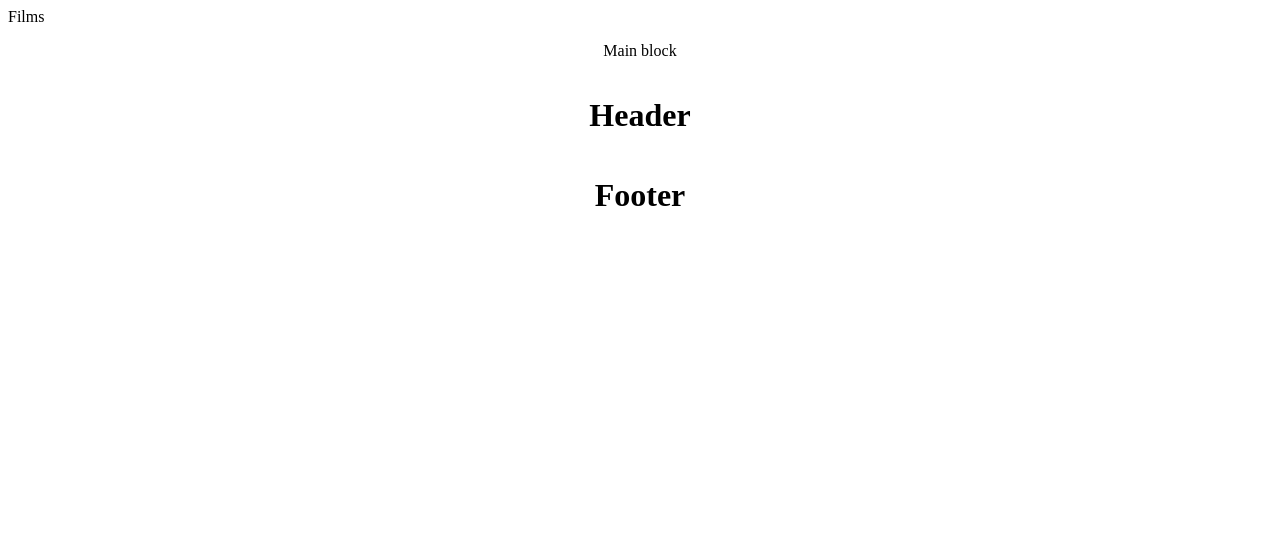
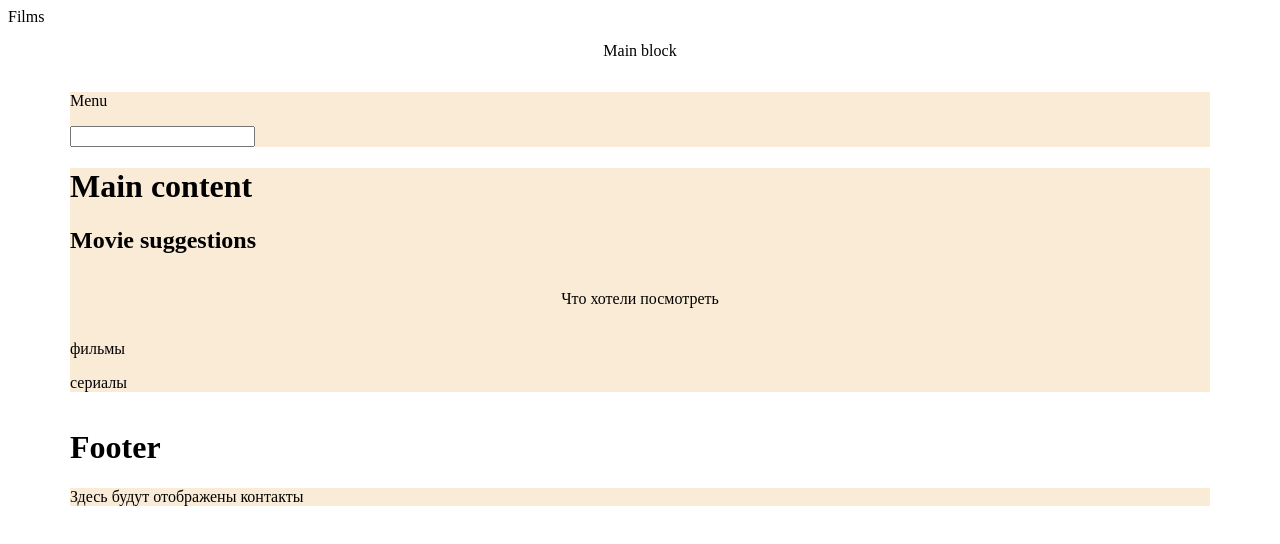
Before and after one commit to srebrorogiy/sirenn, a Vue app: page / in a window 1280 px wide. Shown: the top 544 px of the page. Built offline with nearby package versions, Linux system fonts and the light colour scheme.

Commit message:
created components, initial stage of adding styles

```diff
--- /dev/null
+++ b/src/components/CategoryMovies.vue
@@ -0,0 +1,22 @@
+<template>
+  <div class="categoty-movies">
+    <div class="container-category-mov">
+        <p>фильмы</p>
+    </div>
+  </div>
+</template>
+
+<script lang="ts">
+import Vue from 'vue';
+import Component from 'vue-class-component';
+
+@Component ({
+
+})
+
+export default class Movies extends Vue {
+    name = 'categoryMovies';
+
+
+}
+</script>
--- /dev/null
+++ b/src/components/CategorySerials.vue
@@ -0,0 +1,22 @@
+<template>
+  <div class="categoty-serials">
+    <div class="container-category-seri">
+      <p>сериалы</p>
+    </div>
+  </div>
+</template>
+
+<script lang="ts">
+import Vue from 'vue';
+import Component from 'vue-class-component';
+
+@Component ({
+
+})
+
+export default class Serials extends Vue {
+    name = 'categorySerials';
+
+
+}
+</script>
--- /dev/null
+++ b/src/components/Contacts.vue
@@ -0,0 +1,22 @@
+<template>
+  <div class="contacts-item">
+    <div class="container">
+        <p>{{ contact }}</p>
+    </div>
+  </div>
+</template>
+
+<script lang="ts">
+import Vue from 'vue';
+import Component from 'vue-class-component';
+
+@Component ({
+
+})
+
+export default class ContactsBlock extends Vue {
+    name = 'contactsItem';
+
+    contact = 'Здесь будут отображены контакты';
+}
+</script>
--- a/src/components/FooterBlock.vue
+++ b/src/components/FooterBlock.vue
@@ -1,16 +1,18 @@
 <template>
   <div class="footer-block">
     <h1>Footer</h1>
+    <Contacts />
   </div>
 </template>
 
 <script lang="ts">
 import Vue from 'vue';
 import Component from 'vue-class-component';
+import Contacts from './Contacts.vue';
 
 @Component ({
     components: {
-
+      Contacts
     }
 })
 
--- a/src/components/HeaderBlock.vue
+++ b/src/components/HeaderBlock.vue
@@ -1,12 +1,39 @@
 <template>
-<h1>Header</h1>
+  <div class="header-block">
+    <div class="container">
+        <Menu />
+        <Search />
+    </div>
+  </div>
 </template>
 
 <script lang="ts">
 import Vue from 'vue';
+import Component from 'vue-class-component';
+import Search from './Search.vue';
+import Menu from './Menu.vue';
 
-export default class Header extends Vue {
+
+@Component ({
+  components: {
+    Search,
+    Menu,
+  }
+})
+
+export default class HeaderBlock extends Vue {
     name = 'headerBlock'
 }
 
 </script>
+
+<style lang="scss">
+header-block {
+  .container {
+    display: flex;
+    align-items: center;
+    flex-direction: row;
+    justify-content: space-between;
+}
+}
+</style>
--- a/src/components/MainBlock.vue
+++ b/src/components/MainBlock.vue
@@ -1,9 +1,41 @@
 <template>
-  <div class="block-content"></div>
+  <div class="block-content">
+    <div class="container">
+      <h1>Main content</h1>
+      <Suggestions />
+      <Wishlist />
+      <CategoryMovies />
+      <CategorySerials />
+    </div>
+  </div>
 </template>
 
 <script lang="ts">
 import Vue from 'vue';
+import Component from 'vue-class-component';
+import Suggestions from './Suggestions.vue';
+import Wishlist from './Wishlist.vue';
+import CategoryMovies from './CategoryMovies.vue';
+import CategorySerials from './CategorySerials.vue';
 
-export default class
+@Component ({
+  components: {
+    Suggestions,
+    Wishlist,
+    CategoryMovies,
+    CategorySerials
+  }
+})
+
+export default class MainBlock extends Vue {
+  name = 'blockContent'
+}
 </script>
+
+<style lang="scss">
+.container {
+  background-color: antiquewhite;
+  width: 1140px;
+}
+
+</style>
--- a/src/components/MainWrapper.vue
+++ b/src/components/MainWrapper.vue
@@ -2,6 +2,7 @@
   <div class="main-block">
     <p>{{ main_title }}</p>
     <HeaderBlock />
+    <MainBlock />
     <FooterBlock />
   </div>
 </template>
@@ -10,12 +11,16 @@
 import Vue from 'vue';
 import Component from 'vue-class-component';
 import HeaderBlock from './HeaderBlock.vue';
+import MainBlock from './MainBlock.vue';
 import FooterBlock from './FooterBlock.vue';
+
+
 
 @Component ({
     components: {
         HeaderBlock,
-        FooterBlock
+        MainBlock,
+        FooterBlock,
     }
 })
 
@@ -31,5 +36,6 @@ export default class MainWrapper extends Vue {
     display: flex;
     align-items: center;
     flex-direction: column;
+    margin: 0;
 }
 </style>
--- /dev/null
+++ b/src/components/Menu.vue
@@ -0,0 +1,21 @@
+<template>
+  <div class="menu-item">
+    <p>{{ menubar }}</p>
+  </div>
+</template>
+
+<script lang="ts">
+import Vue from 'vue';
+import Component from 'vue-class-component';
+
+@Component ({
+
+})
+
+export default class MenuBlock extends Vue {
+    name = 'menuItem';
+
+    menubar = 'Menu';
+}
+
+</script>+
--- /dev/null
+++ b/src/components/Search.vue
@@ -0,0 +1,19 @@
+<template>
+  <div class="search-item">
+    <input type="text">
+  </div>
+</template>
+
+<script lang="ts">
+import Vue from 'vue';
+import Component from 'vue-class-component';
+
+@Component ({
+
+})
+
+export default class SearchBlock extends Vue {
+    name = 'searchItem'
+}
+
+</script>
--- /dev/null
+++ b/src/components/Suggestions.vue
@@ -0,0 +1,20 @@
+<template>
+  <div class="block-suggest">
+    <div class="container">
+        <h2>Movie suggestions</h2>
+    </div>
+  </div>
+</template>
+
+<script lang="ts">
+import Vue from 'vue';
+import Component from 'vue-class-component';
+
+@Component ({
+
+})
+
+export default class SuggestBlock extends Vue {
+    name = 'blockSuggest';
+}
+</script>
--- /dev/null
+++ b/src/components/Wishlist.vue
@@ -0,0 +1,26 @@
+<template>
+  <div class="block-wishlist">
+    <div class="container-wlist">
+      <p>{{ list }}</p>
+    </div>
+  </div>
+</template>
+
+<script lang="ts">
+import Vue from 'vue';
+
+export default class Wishlist extends Vue {
+  name = 'blockWishlist';
+
+  list = 'Что хотели посмотреть'
+}
+</script>
+
+<style>
+.container-wlist {
+  display: flex;
+  align-items: center;
+  flex-direction: column;
+}
+
+</style>
```
